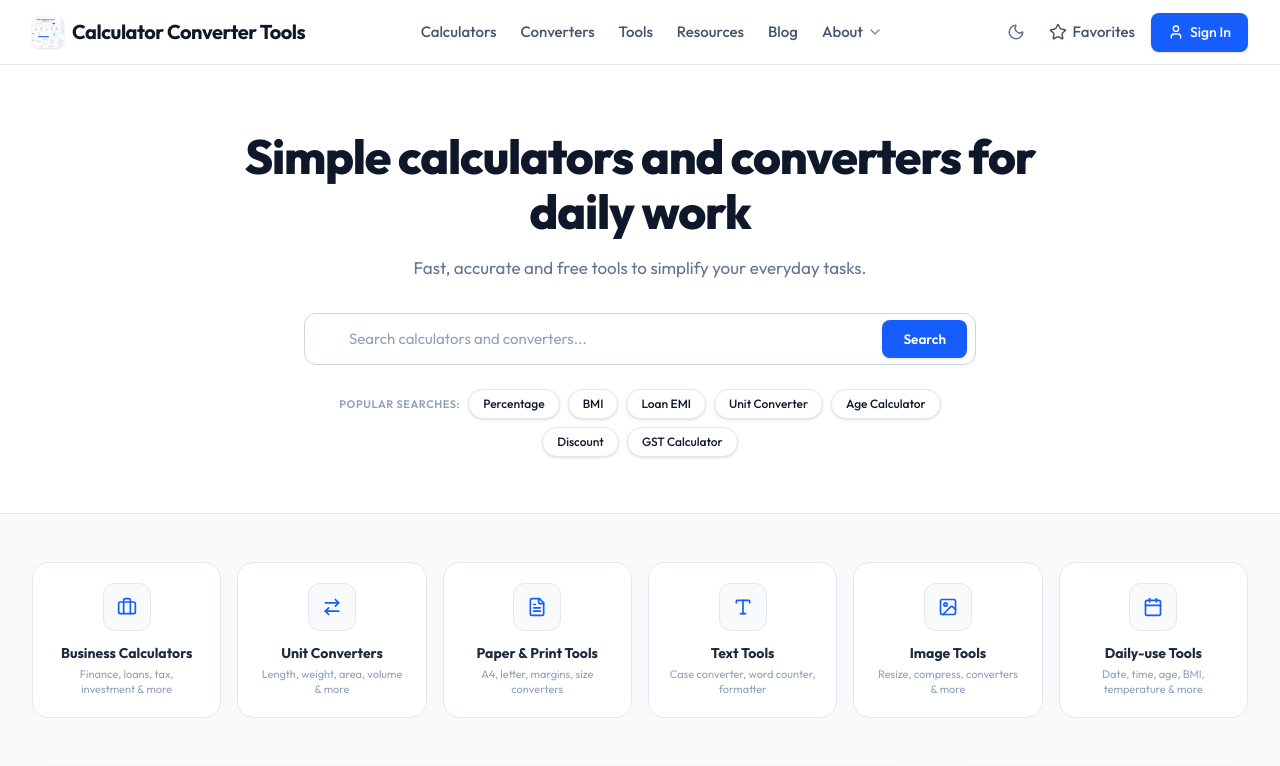
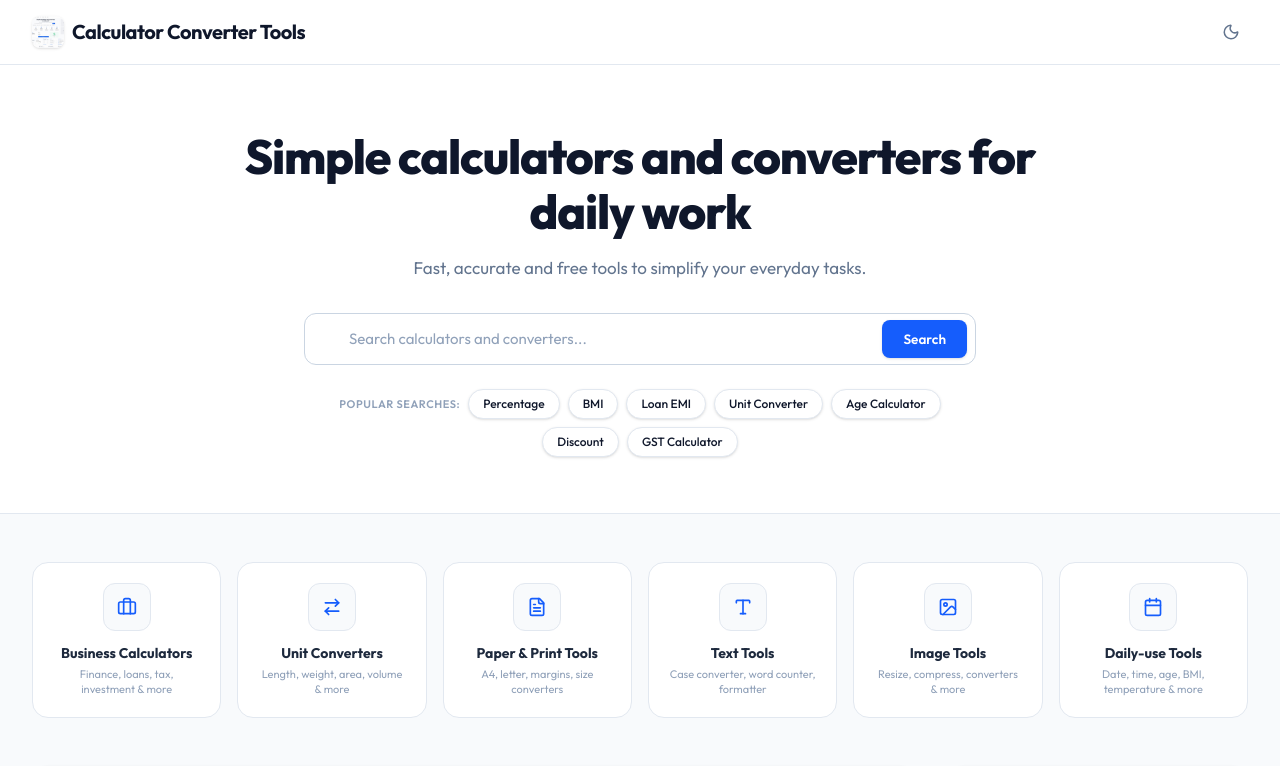
Before and after one commit to rhpshanks/DailyCalculatorTools, a React (Vite) app: page / in a window 1280 px wide. Shown: the top 766 px of the page. Built offline with nearby package versions, Linux system fonts and the light colour scheme.

Commit message:
style: remove navigation tabs, sign in and favorites buttons from header

```diff
--- a/src/components/Header.tsx
+++ b/src/components/Header.tsx
@@ -39,20 +39,7 @@ export default function Header() {
           <span className="sm:hidden text-lg">CCT</span>
         </Link>
 
-        {/* Center: Navigation Links */}
-        <nav className="hidden md:flex items-center gap-6 text-[15px] font-medium text-slate-600 dark:text-slate-300">
-          <Link to="/" className="hover:text-blue-600 dark:hover:text-blue-400 transition-colors">Calculators</Link>
-          <a href="#" className="hover:text-blue-600 dark:hover:text-blue-400 transition-colors">Converters</a>
-          <a href="#" className="hover:text-blue-600 dark:hover:text-blue-400 transition-colors">Tools</a>
-          <a href="#" className="hover:text-blue-600 dark:hover:text-blue-400 transition-colors">Resources</a>
-          <a href="#" className="hover:text-blue-600 dark:hover:text-blue-400 transition-colors">Blog</a>
-          <div className="relative group cursor-pointer flex items-center gap-1 hover:text-blue-600 dark:hover:text-blue-400 transition-colors">
-            <span>About</span>
-            <ChevronDown className="w-4 h-4 opacity-70" />
-          </div>
-        </nav>
-
-        {/* Right Side: Theme Toggle, Favorites, Sign In */}
+        {/* Right Side: Theme Toggle */}
         <div className="flex items-center gap-4">
           <button
             onClick={toggleDarkMode}
@@ -61,16 +48,6 @@ export default function Header() {
           >
             {darkMode ? <Sun className="w-[18px] h-[18px]" /> : <Moon className="w-[18px] h-[18px]" />}
           </button>
-
-          <button className="hidden sm:flex items-center gap-1.5 text-slate-600 dark:text-slate-300 hover:text-blue-600 dark:hover:text-blue-400 font-medium text-[15px] transition-colors cursor-pointer">
-            <Star className="w-[18px] h-[18px]" />
-            <span>Favorites</span>
-          </button>
-
-          <button className="flex items-center gap-1.5 px-4 py-2 bg-blue-600 hover:bg-blue-700 text-white font-medium text-[14px] rounded-lg shadow-sm hover:shadow transition-all cursor-pointer border border-transparent">
-            <User className="w-[16px] h-[16px]" />
-            <span>Sign In</span>
-          </button>
         </div>
       </div>
     </header>
```
